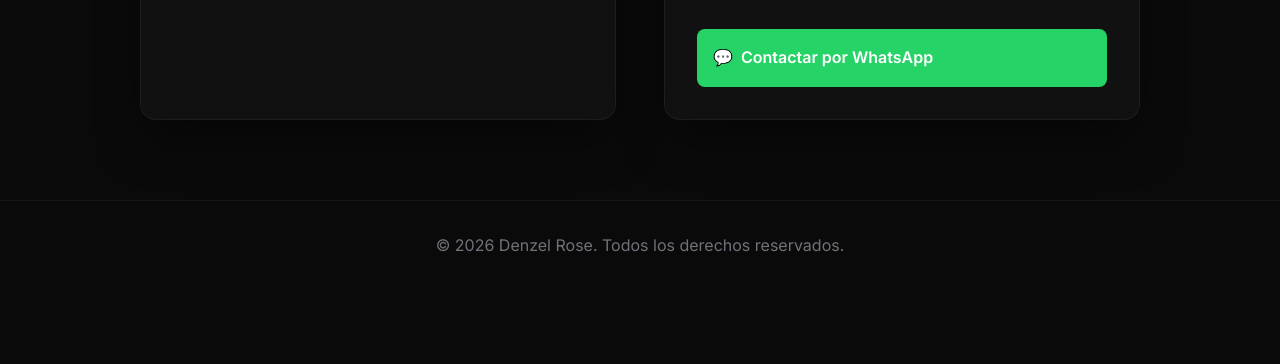
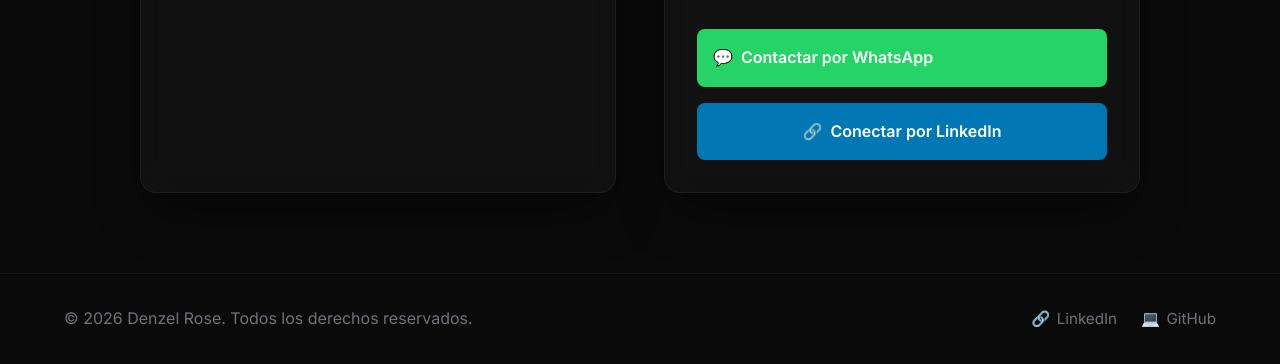
Before and after one commit to MAELDROSE/portafolio-ciberseguridad, a website built with Vite: page contacto.html in a window 1280 px wide. Shown: the part 1119-1483 px from the top of the page. Before the commit the page ends 1409 px from the top, so only its background shows below. Built offline with nearby package versions, Linux system fonts and the light colour scheme.

Commit message:
Integrate Denzel's LinkedIn profile link in headers, footers and contact methods

```diff
--- a/contacto.html
+++ b/contacto.html
@@ -121,9 +121,12 @@
               </div>
               <!-- Google Calendar Appointment iframe end -->
 
-              <div class="contact-methods" style="margin-top: 2rem;">
+              <div class="contact-methods" style="margin-top: 2rem; display: flex; flex-direction: column; gap: 1rem;">
                 <a href="https://wa.me/50685513262" id="whatsapp-btn" target="_blank" rel="noopener noreferrer" class="btn-whatsapp" style="width: 100%;">
                   <span class="icon">💬</span> Contactar por WhatsApp
+                </a>
+                <a href="https://www.linkedin.com/in/denzel-rose-47bbba211/" target="_blank" rel="noopener noreferrer" class="btn-linkedin" style="width: 100%; display: flex; align-items: center; justify-content: center; gap: 0.5rem; padding: 1rem; border-radius: 8px; font-weight: 600; text-decoration: none; background: #0077b5; color: white; transition: transform 0.3s, box-shadow 0.3s;" onmouseover="this.style.transform='translateY(-2px)'; this.style.boxShadow='0 5px 15px rgba(0,119,181,0.4)';" onmouseout="this.style.transform='none'; this.style.boxShadow='none';">
+                  <span class="icon">🔗</span> Conectar por LinkedIn
                 </a>
               </div>
             </div>
@@ -133,7 +136,17 @@
       </main>
 
       <footer>
-        <p>&copy; 2026 Denzel Rose. Todos los derechos reservados.</p>
+        <div class="footer-container">
+          <p>&copy; 2026 Denzel Rose. Todos los derechos reservados.</p>
+          <div class="footer-socials">
+            <a href="https://www.linkedin.com/in/denzel-rose-47bbba211/" target="_blank" rel="noopener noreferrer" class="footer-link">
+              <span>🔗</span> LinkedIn
+            </a>
+            <a href="https://github.com/MAELDROSE" target="_blank" rel="noopener noreferrer" class="footer-link">
+              <span>💻</span> GitHub
+            </a>
+          </div>
+        </div>
       </footer>
     </div>
     <script type="module" src="/main.js"></script>
--- a/style.css
+++ b/style.css
@@ -520,11 +520,40 @@ h1, h2, h3, .logo {
 
 /* Footer */
 footer {
-  text-align: center;
-  padding: 2rem;
+  padding: 2rem 5%;
   border-top: 1px solid var(--glass-border);
   background: var(--bg-color);
   color: #71717a;
+}
+
+.footer-container {
+  display: flex;
+  justify-content: space-between;
+  align-items: center;
+  flex-wrap: wrap;
+  gap: 1rem;
+  max-width: 1200px;
+  margin: 0 auto;
+}
+
+.footer-socials {
+  display: flex;
+  gap: 1.5rem;
+}
+
+.footer-link {
+  color: #71717a;
+  text-decoration: none;
+  font-size: 0.95rem;
+  transition: color 0.3s ease, text-shadow 0.3s ease;
+  display: flex;
+  align-items: center;
+  gap: 0.4rem;
+}
+
+.footer-link:hover {
+  color: var(--accent-color);
+  text-shadow: 0 0 10px var(--accent-glow);
 }
 
 /* Modals Overlay */
```
Also changed, not shown: index.html (+11 -1 lines), metodologia.html (+11 -1 lines), proyectos.html (+11 -1 lines), quien-soy.html (+19 -1 lines), servicios.html (+11 -1 lines).
